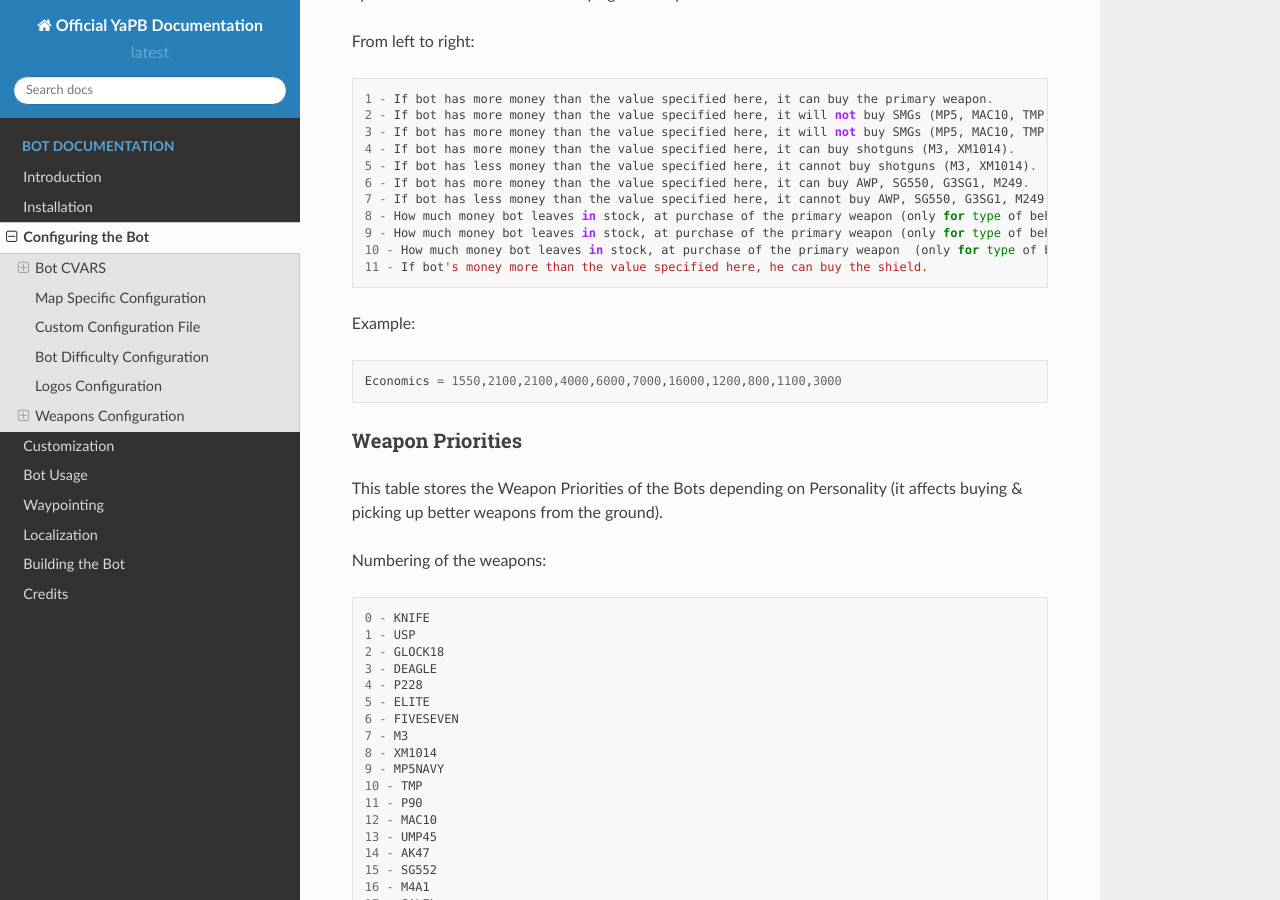
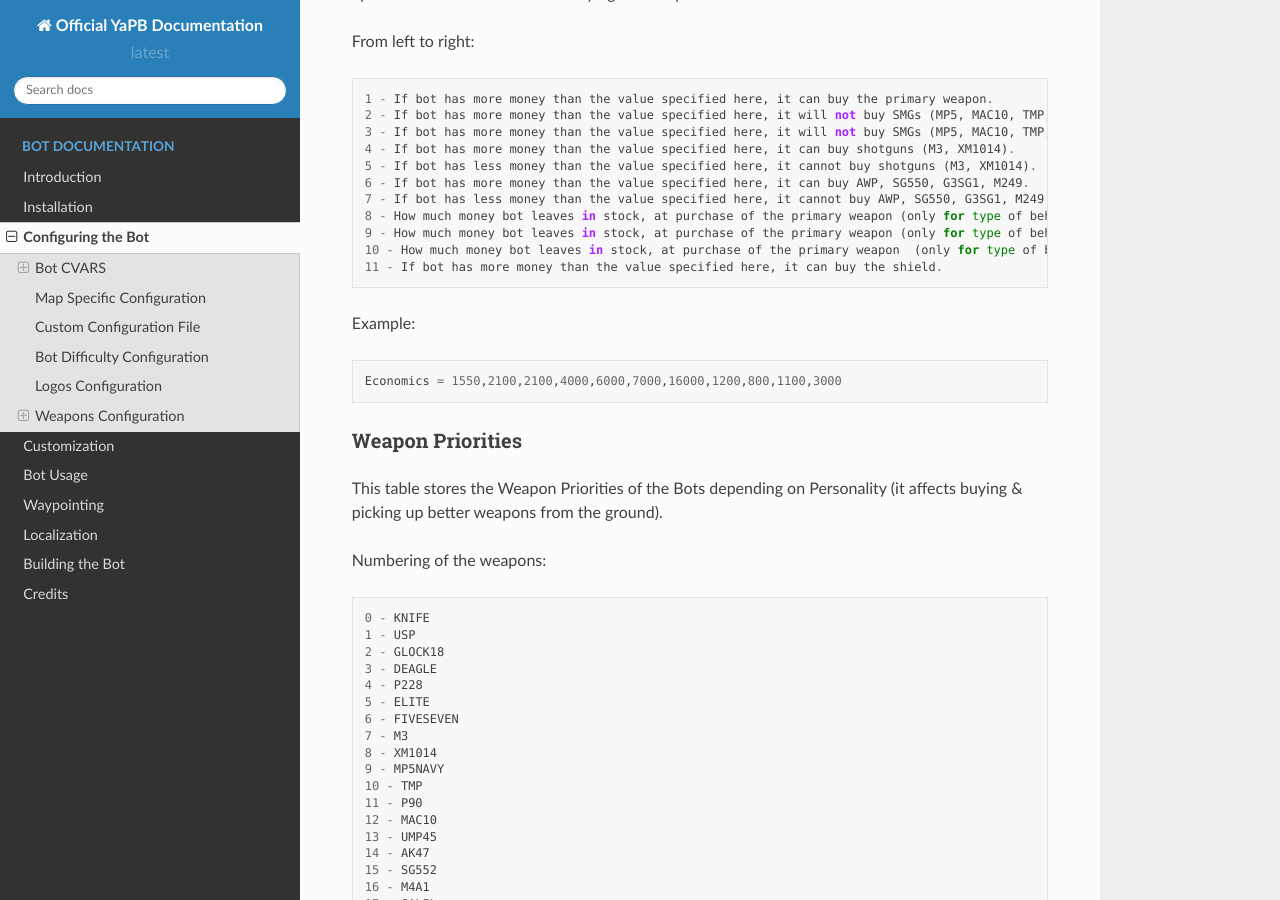
Before and after one commit to yapb/docs, a Sphinx documentation site: the page built from docs/configuring.rst, in a window 1280 px wide and 900 px high, scrolled down 21764 px. Built offline with Sphinx 7.4.7 and the Read the Docs theme 2.0.0, drawn with Linux system fonts in a browser that asks for light colours.

Commit message:
configuring: correct grammatical mistakes in missing line

```diff
--- a/docs/configuring.rst
+++ b/docs/configuring.rst
@@ -1047,7 +1047,7 @@ From left to right::
     8 - How much money bot leaves in stock, at purchase of the primary weapon (only for type of behaviour - Normal)
     9 - How much money bot leaves in stock, at purchase of the primary weapon (only for type of behaviour - Rusher).
     10 - How much money bot leaves in stock, at purchase of the primary weapon  (only for type of behaviour - Careful).
-    11 - If bot's money more than the value specified here, he can buy the shield.
+    11 - If bot has more money than the value specified here, it can buy the shield.
 
 Example::
 
```
